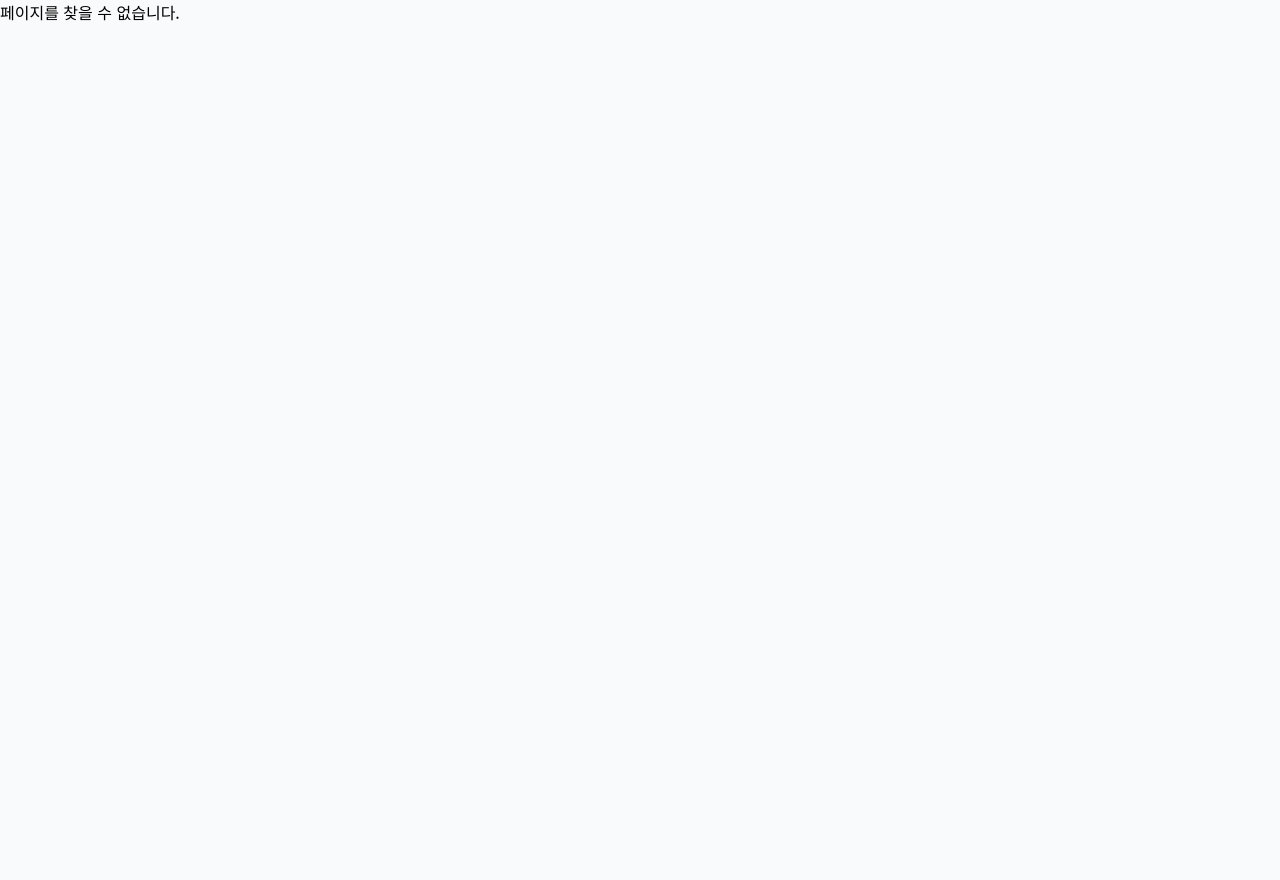
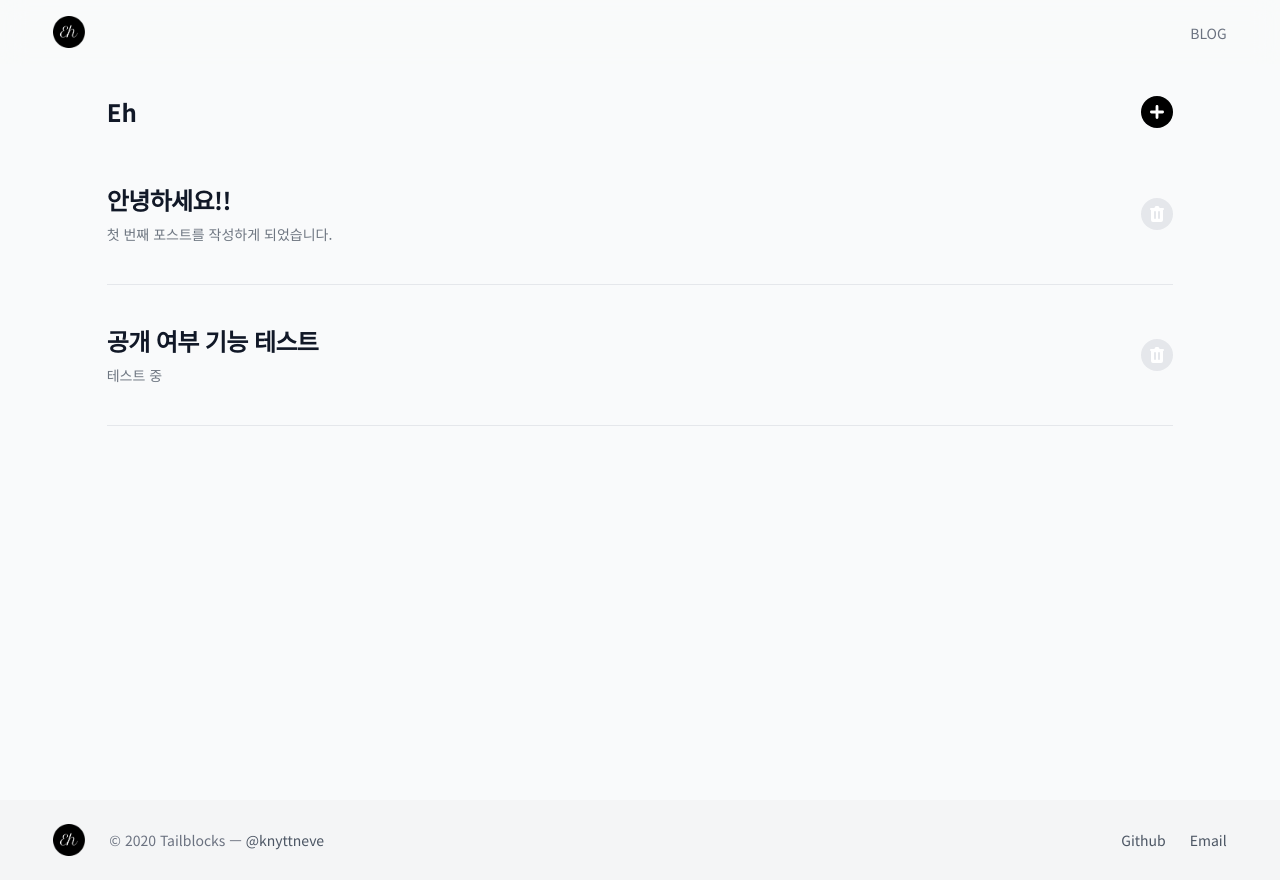
Before and after one commit to Hyeun9991/Next-Blog-01, a Next.js app: page /admin in a window 1280 px wide. Before the commit this address had no page. Before the commit the page ends 800 px from the top, so only its background shows below. Built offline with nearby package versions, Linux system fonts and the light colour scheme; data requests are answered from the project's data file.

Commit message:
blog, admin 페이지에서 공통으로 사용하는 코드를 BlogList 컴포넌트로 분리

```diff
--- /dev/null
+++ b/components/BlogList.tsx
@@ -0,0 +1,82 @@
+import axios from 'axios';
+import { useRouter } from 'next/router';
+import { MouseEvent, useEffect, useState } from 'react';
+import { HiTrash } from 'react-icons/hi';
+import Card from '../components/Card';
+import LoadingSpinner from '../components/LoadingSpinner';
+
+interface IPostData {
+  title: string;
+  body: string;
+  id: number;
+  publish: boolean;
+}
+
+const BlogList = () => {
+  const router = useRouter();
+  const [posts, setPosts] = useState<IPostData[]>([]);
+  const [loading, setLoading] = useState<boolean>(true);
+
+  const getPosts = () => {
+    axios.get('http://localhost:3001/posts').then((res) => {
+      setPosts(res.data);
+      setLoading(false);
+    });
+  };
+
+  const deleteBlog = (e: MouseEvent<HTMLButtonElement>, id: number) => {
+    e.stopPropagation();
+
+    axios.delete(`http://localhost:3001/posts/${id}`).then(() => {
+      setPosts((prevPosts) => prevPosts.filter((post) => post.id !== id));
+    });
+  };
+
+  useEffect(() => {
+    getPosts();
+  }, []);
+
+  // 로딩중이면 로딩스피너를 화면에 출력
+  if (loading) {
+    return <LoadingSpinner />;
+  }
+
+  // db에 포스트 데이터가 없으면 메세지 출력
+  if (posts.length === 0) {
+    return (
+      <h2 className="text-sm mt-10">
+        작성된 게시글이 없습니다. 새로운 글을 작성해보세요.
+      </h2>
+    );
+  }
+
+  // 포스트 데이터를 화면에 출력
+  // filter: true를 return하면 그대로 남아있고, false를 return하면 사라진다.
+  return (
+    <>
+      {posts
+        .filter((post) => {
+          return post.publish;
+        })
+        .map((post) => {
+          return (
+            <Card
+              key={post.id}
+              title={post.title}
+              body={post.body}
+              onClick={() => router.push(`/blogs/${post.id}`)}
+            >
+              <button
+                className="w-7 h-7 sm:w-8 sm:h-8 flex items-center justify-center rounded-full bg-gray-200 hover:bg-gray-900 transition outline-none focus:ring-4 focus:ring-gray-300"
+                onClick={(e) => deleteBlog(e, post.id)}
+              >
+                <HiTrash className="w-4 h-4 sm:w-5 sm:h-5 text-white" />
+              </button>
+            </Card>
+          );
+        })}
+    </>
+  );
+};
+
+export default BlogList;
--- a/db.json
+++ b/db.json
@@ -4,14 +4,15 @@
       "title": "안녕하세요!!",
       "body": "첫 번째 포스트를 작성하게 되었습니다.",
       "createdAt": 1679990929309,
-      "id": 7
+      "id": 7,
+      "publish": true
     },
     {
       "title": "테스트 게시글입니다.",
       "body": "첫 번째 줄\n두 번째 줄\n세 번째 줄\n\n다섯 번째 줄",
       "createdAt": 1679991051872,
       "id": 8,
-      "publish": true
+      "publish": false
     },
     {
       "title": "버튼 비활성화 테스트하는 포스트",
--- /dev/null
+++ b/pages/admin.tsx
@@ -0,0 +1,32 @@
+import Head from 'next/head';
+import Link from 'next/link';
+import BlogList from '../components/BlogList';
+import Layout from '../components/layout';
+import { HiPlusSm } from 'react-icons/hi';
+
+const Admin = () => {
+  return (
+    <Layout>
+      <Head>
+        <title>Eh | Admin</title>
+      </Head>
+
+      <section>
+        <div className="flex justify-between items-center mb-4">
+          <h1 className="font-bold text-2xl text-gray-900">Eh</h1>
+          <div>
+            <Link
+              href="/blogs/create"
+              className="w-7 h-7 sm:w-8 sm:h-8 bg-black flex items-center justify-center rounded-full transition outline-none focus:ring-4 focus:ring-gray-300"
+            >
+              <HiPlusSm className="w-6 h-6 sm:w-7 sm:h-7 text-white" />
+            </Link>
+          </div>
+        </div>
+        <BlogList />
+      </section>
+    </Layout>
+  );
+};
+
+export default Admin;
--- a/pages/blogs/index.tsx
+++ b/pages/blogs/index.tsx
@@ -1,102 +1,19 @@
-import axios from 'axios';
 import Head from 'next/head';
-import Link from 'next/link';
-import { useRouter } from 'next/router';
-import { MouseEvent, useEffect, useState } from 'react';
-import { HiTrash, HiPlusSm } from 'react-icons/hi';
-import Card from '../../components/Card';
+import BlogList from '../../components/BlogList';
 import Layout from '../../components/layout';
-import LoadingSpinner from '../../components/LoadingSpinner';
-
-interface IPostData {
-  title: string;
-  body: string;
-  id: number;
-}
 
 const Index = () => {
-  const router = useRouter();
-  const [posts, setPosts] = useState<IPostData[]>([]);
-  const [loading, setLoading] = useState<boolean>(true);
-
-  const getPosts = () => {
-    axios.get('http://localhost:3001/posts').then((res) => {
-      setPosts(res.data);
-      setLoading(false);
-    });
-  };
-
-  const deleteBlog = (e: MouseEvent<HTMLButtonElement>, id: number) => {
-    e.stopPropagation();
-
-    axios.delete(`http://localhost:3001/posts/${id}`).then(() => {
-      setPosts((prevPosts) => prevPosts.filter((post) => post.id !== id));
-    });
-  };
-
-  useEffect(() => {
-    getPosts();
-  }, []);
-
-  /**
-   * getPosts() 함수를 통해 db에서 가져온 포스트 데이터를 화면에 출력하는 함수
-   */
-  const renderBlogList = () => {
-    // 로딩중이면 로딩스피너를 화면에 출력
-    if (loading) {
-      return <LoadingSpinner />;
-    }
-
-    // db에 포스트 데이터가 없으면 메세지 출력
-    if (posts.length === 0) {
-      return (
-        <h2 className="text-sm mt-10">
-          작성된 게시글이 없습니다. 새로운 글을 작성해보세요.
-        </h2>
-      );
-    }
-
-    // 포스트 데이터를 화면에 출력
-    return posts.map((post) => {
-      return (
-        <Card
-          key={post.id}
-          title={post.title}
-          body={post.body}
-          onClick={() => router.push(`/blogs/${post.id}`)}
-        >
-          <button
-            className="w-7 h-7 sm:w-8 sm:h-8 flex items-center justify-center rounded-full bg-gray-200 hover:bg-gray-900 transition outline-none focus:ring-4 focus:ring-gray-300"
-            onClick={(e) => deleteBlog(e, post.id)}
-          >
-            <HiTrash className="w-4 h-4 sm:w-5 sm:h-5 text-white" />
-          </button>
-        </Card>
-      );
-    });
-  };
-
   return (
     <Layout>
       <Head>
         <title>Eh | Blogs</title>
-        <meta name="description" content="Next.js로 만든 블로그" />
-        <link rel="icon" href="/favicon.ico" />
       </Head>
 
       <section>
         <div className="flex justify-between items-center mb-4">
           <h1 className="font-bold text-2xl text-gray-900">Eh</h1>
-          <div>
-            <Link
-              href="/blogs/create"
-              className="w-7 h-7 sm:w-8 sm:h-8 bg-black flex items-center justify-center rounded-full transition outline-none focus:ring-4 focus:ring-gray-300"
-            >
-              <HiPlusSm className="w-6 h-6 sm:w-7 sm:h-7 text-white" />
-            </Link>
-          </div>
         </div>
-        {renderBlogList()}
+        <BlogList />
       </section>
     </Layout>
   );
```
